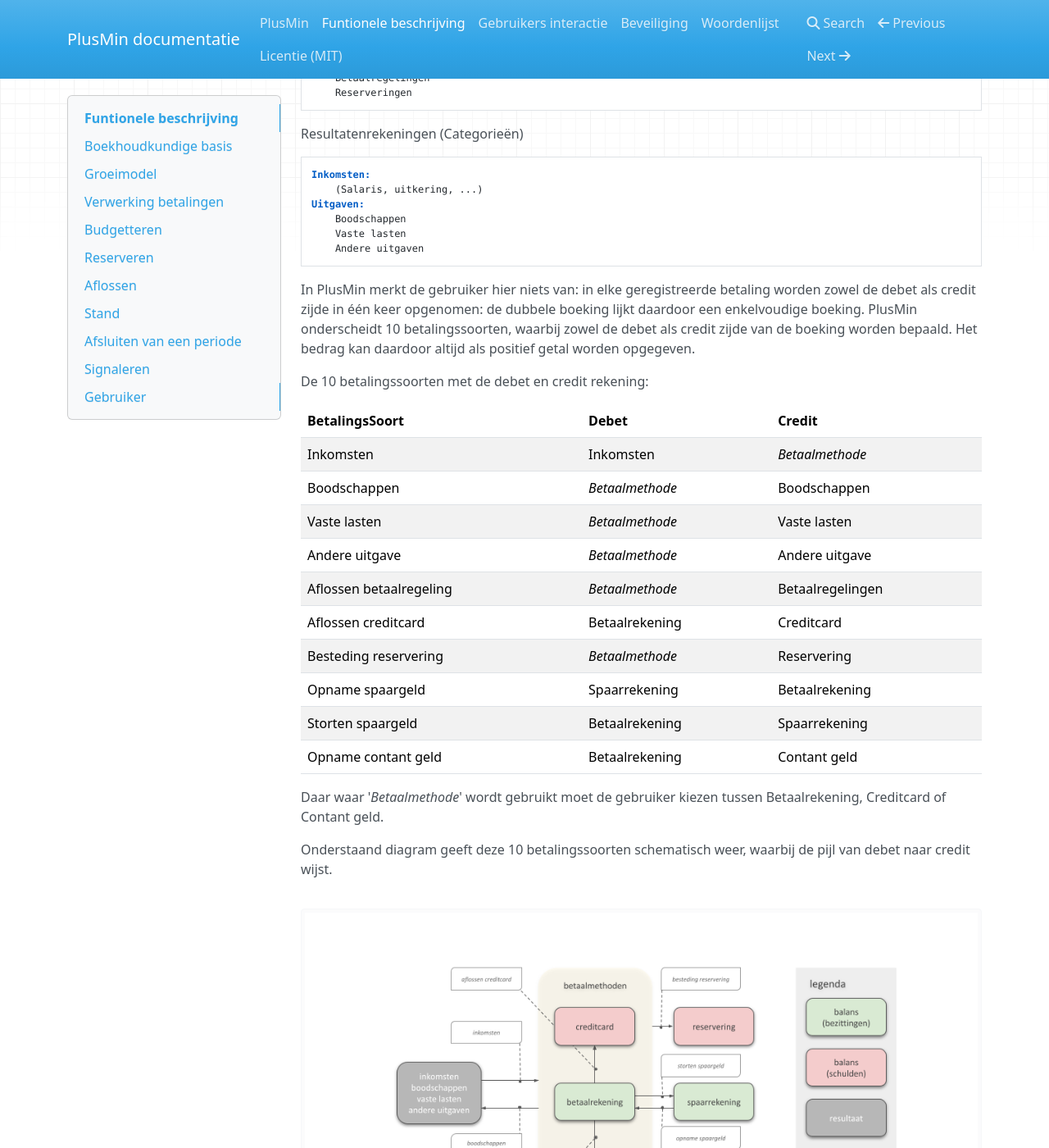
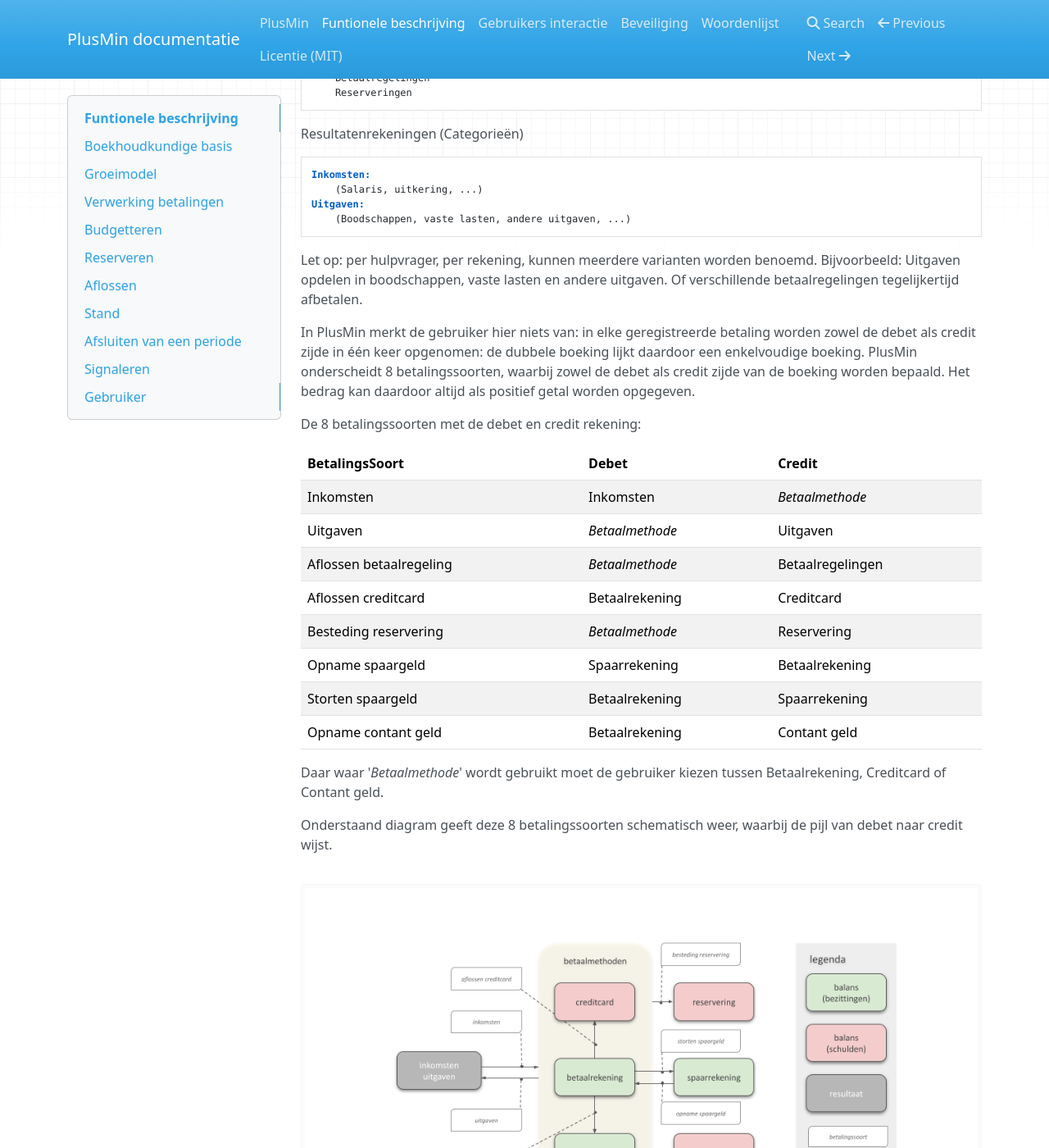
Before and after one commit to plusminapp/pm-docs, an MkDocs documentation site: the page built from docs/1-functionaliteit.md, in a window 1280 px wide and 1400 px high, scrolled down 421 px. Shown: the whole window at 82% size. Built offline with MkDocs 1.6.1, drawn with Linux system fonts in a browser that asks for light colours; nearby versions of some CDN libraries; some of the changed text lies outside the part shown.

Commit message:
3 uitgavesoorten -> 1 algemene updates

```diff
--- a/docs/1-functionaliteit.md
+++ b/docs/1-functionaliteit.md
@@ -24,23 +24,22 @@ Resultatenrekeningen (Categorie&euml;n)
     Inkomsten:
         (Salaris, uitkering, ...)
     Uitgaven:
-        Boodschappen
-        Vaste lasten
-        Andere uitgaven
+        (Boodschappen, vaste lasten, andere uitgaven, ...)
+
+Let op: per hulpvrager, per rekening, kunnen meerdere varianten worden benoemd. Bijvoorbeeld: Uitgaven opdelen in
+boodschappen, vaste lasten en andere uitgaven. Of verschillende betaalregelingen tegelijkertijd afbetalen.
 
 In PlusMin merkt de gebruiker hier niets van: in elke geregistreerde betaling worden zowel de debet als credit zijde in
-&eacute;&eacute;n keer opgenomen: de dubbele boeking lijkt daardoor een enkelvoudige boeking. PlusMin onderscheidt 10
+&eacute;&eacute;n keer opgenomen: de dubbele boeking lijkt daardoor een enkelvoudige boeking. PlusMin onderscheidt 8
 betalingssoorten, waarbij zowel de debet als credit zijde van de boeking worden bepaald. Het bedrag kan daardoor
 altijd als positief getal worden opgegeven.
 
-De 10 betalingssoorten met de debet en credit rekening:
+De 8 betalingssoorten met de debet en credit rekening:
 
 | BetalingsSoort          | Debet           | Credit           |
 |-------------------------|-----------------|------------------|
 | Inkomsten               | Inkomsten       | _Betaalmethode_  |
-| Boodschappen            | _Betaalmethode_ | Boodschappen     |
-| Vaste lasten            | _Betaalmethode_ | Vaste lasten     |
-| Andere uitgave          | _Betaalmethode_ | Andere uitgave   |
+| Uitgaven                | _Betaalmethode_ | Uitgaven         |
 | Aflossen betaalregeling | _Betaalmethode_ | Betaalregelingen |
 | Aflossen creditcard     | Betaalrekening  | Creditcard       |
 | Besteding reservering   | _Betaalmethode_ | Reservering      |
@@ -50,7 +49,7 @@ De 10 betalingssoorten met de debet en credit rekening:
 
 Daar waar '_Betaalmethode_' wordt gebruikt moet de gebruiker kiezen tussen Betaalrekening, Creditcard of Contant geld.
 
-Onderstaand diagram geeft deze 10 betalingssoorten schematisch weer, waarbij de pijl van debet naar credit wijst.
+Onderstaand diagram geeft deze 8 betalingssoorten schematisch weer, waarbij de pijl van debet naar credit wijst.
 
 ![](./img/PM-betalingssoort-schema.png)
 
@@ -88,9 +87,7 @@ zolang het uitzondering en niet regel is, niet in een keer helemaal mis.
 TODO: is dit B1 taalgebruik? of andersom: hoe maken we hier B1 taal van? Volgens ChatGPT:
 
 - Inkomsten
-- Boodschappen
-- Vaste lasten
-- Andere uitgave
+- Uitgaven
 - Betaling van een afgesproken bedrag
 - Betalen van je creditcardschuld
 - Geld gebruiken dat je apart hebt gezet
@@ -159,13 +156,11 @@ Een budget is een geoormerkte uitgave binnen 1 inkomsten cyclus waarvoor een bed
 rekeningen, met uitzondering van de bezittingen, kan een budget wordt opgesteld. Deze rekeningen worden de
 budgetrekeningen genoemd:
 
+- Uitgaven
 - Creditcard (schuld)
 - Betaalregelingen
+- Inkomsten
 - Reserveringen
-- Inkomsten
-- Boodschappen
-- Vaste lasten
-- Andere uitgaven
 
 Bij het inrichten van PlusMin kan per budgetrekening een budget worden vastgelegd. Hierbij kan het Nibud worden gebruikt
 voor referentie getallen. Een budget kan worden opgebouwd uit meerdere deelbudgetten (Vaste lasten = huur +
@@ -177,11 +172,11 @@ periode (bijvoorbeeld per week, maand of trimester) en een moment in die periode
 
 Enkele voorbeelden (zonder de bedragen):
 
-- huur (vaste lasten): elke maand, 1x per maand, op de 1ste
-- gas/elektra (vaste lasten): elke maand, 1x per maand, op de 4de
-- boodschappen (boodschappen): continu
-- koffie/taart met de fietsclub (anders): elke week op zondag
-- aflossing betaalregeling1 (aflossing): elke maand op de 2de vrijdag van de maand
+- huur: elke maand, 1x per maand, op de 1ste
+- gas/elektra: elke maand, 1x per maand, op de 4de
+- boodschappen: continu
+- koffie/taart met de fietsclub: elke week op zondag
+- aflossing belastingdienst: elke maand op de 2de vrijdag van de maand
 
 Naast budgetten zijn ook het [aflossingsschema](#aflossen) van de betaalregelingen en de [reserveringen](#reserveren)
 bepalend voor de beschikbare financi&euml;le ruimte per periode.
@@ -260,7 +255,7 @@ De stand van zaken gevisualiseerd: een grafische weergave van
 - het balanstotaal uitgezet in de tijd
 - de reserveringen met inzicht in de mate waarin het zal worden gehaald
 - de afbetalingsregelingen met inzicht in de resterende looptijd
-- de uitputting van Boodschappen, Vaste lasten en Andere uitgaven ten opzichte de te verwachten uitputting ervan
+- de uitputting van Uitgaven ten opzichte de te verwachten uitputting ervan
 
 TODO: nog iets anders?
 
```
Also changed, not shown: docs/2-gebruikers-interactie.md (+12 -15 lines), docs/8-woordenlijst.md (+6 -10 lines), docs/index.md (+25 -12 lines), docs/img/PM-betalingssoort-schema.png, docs/img/PM-groeimodel.png.
